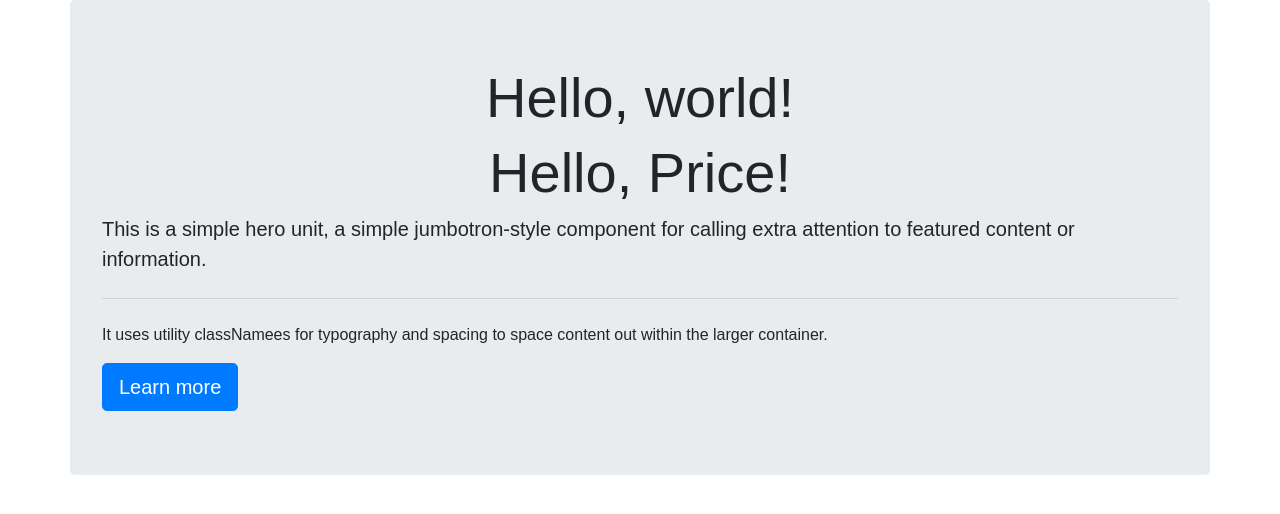
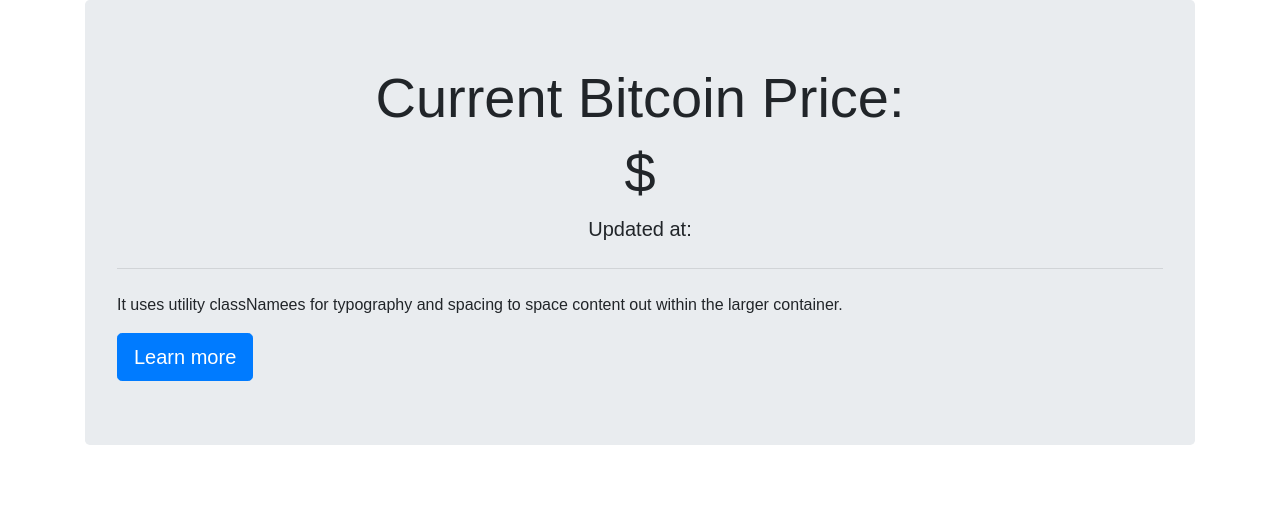
Before and after one commit to vsparrow/react-bitcoin-price, a React (Create React App) app: page / in a window 1280 px wide. Shown: the top 514 px of the page. Built offline with nearby package versions, Linux system fonts and the light colour scheme; no server answers.

Commit message:
alignment of Price in page

```diff
--- a/src/App.js
+++ b/src/App.js
@@ -7,15 +7,15 @@
   render() {
     return (
       <div className="App">
-        <div className="container">
-          <div className="row">
-            <div className="jumbotron">
-              <h1 className="display-4 text-center">Hello, world!</h1>
-              <Price/>
-              <p className="lead">This is a simple hero unit, a simple jumbotron-style component for calling extra attention to featured content or information.</p>
-              <hr className="my-4"/>
-              <p>It uses utility classNamees for typography and spacing to space content out within the larger container.</p>
-              <a className="btn btn-primary btn-lg" href="#" role="button">Learn more</a>
+        <div className="container ">
+          <div className="row align-items-center h-100">
+            <div className="col ">
+              <div className="jumbotron ">
+                <Price/>
+                <hr className="my-4"/>
+                <p>It uses utility classNamees for typography and spacing to space content out within the larger container.</p>
+                <a className="btn btn-primary btn-lg" href="#" role="button">Learn more</a>
+              </div>
             </div>
           </div>
         </div>
--- a/src/Price.js
+++ b/src/Price.js
@@ -3,7 +3,7 @@
 class Price extends Component {
   constructor(props){
     super(props)
-    this.state = {}
+    this.state = {price: "", currency: "", timeUpdated: ""}
   }//constructor
   componentDidMount(){
     let url = 'https://api.coindesk.com/v1/bpi/currentprice.json'
@@ -16,13 +16,23 @@
     console.log(json.bpi.USD.rate);
     console.log(json.bpi.USD.code);
     console.log(json.time.updated);
+    this.setState({price: json.bpi.USD.rate,
+      currency: json.bpi.USD.code,
+      timeUpdated: json.time.updated
+    }) //setState
+
     //add GBP
     //add EUR
 
   }//convertJson
   render(){
     return(
-      <h1 className="display-4 text-center">Hello, Price!</h1>
+      <div>
+        <h1 className="display-4 text-center">Current Bitcoin Price:</h1>
+        <h1 className="display-4 text-center">${this.state.price} {this.state.currency}</h1>
+        <p className="lead text-center">Updated at: {this.state.timeUpdated}</p>
+
+      </div>
     )//return
   }//render
 }//class
```
